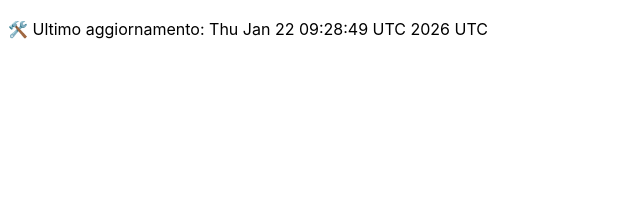
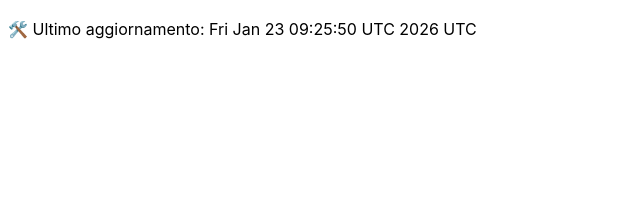
Before and after one commit to DanteTrb/DanteTrb.github.io, a Jekyll site: the page built from badges.md, in a window 1280 px wide. Shown: the top 212 px of the page, without its empty margins (0-640 px from the left). Built offline with Jekyll 4.4.1, drawn with Linux system fonts in a browser that asks for light colours; our own code applies the rules of GitHub Pages for plain Markdown files.

Commit message:
🛠️ Aggiornamento automatico badge

```diff
--- a/badges.md
+++ b/badges.md
@@ -1 +1 @@
-🛠️ Ultimo aggiornamento: Thu Jan 22 09:28:49 UTC 2026 UTC
+🛠️ Ultimo aggiornamento: Fri Jan 23 09:25:50 UTC 2026 UTC
```
